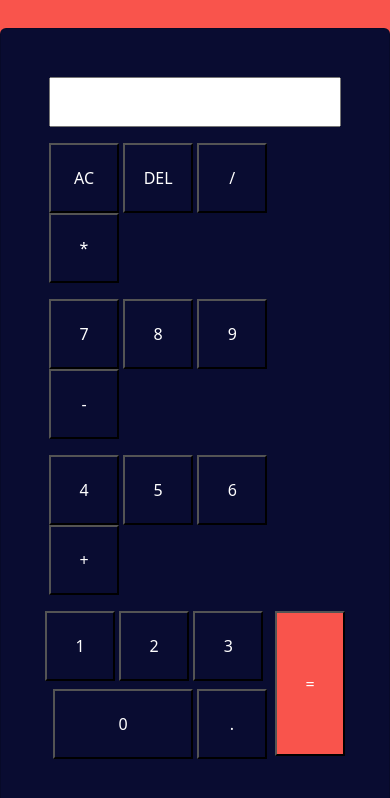
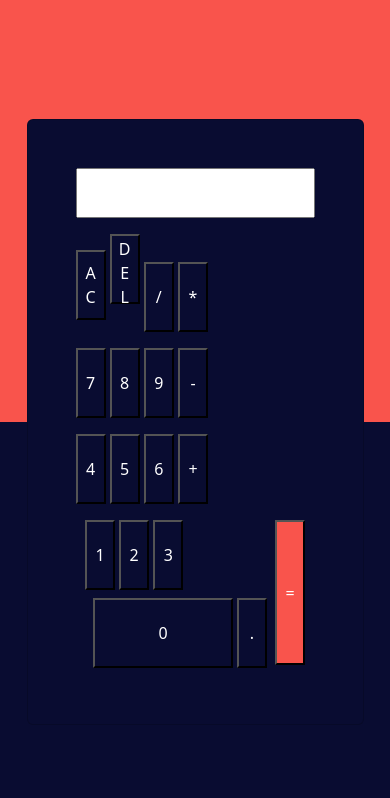
Before and after one commit to aziz-gargouri/calculator, a plain HTML site: page index.html in a window 390 px wide. Drawn offline with nearby package versions, Linux system fonts and the light colour scheme.

Commit message:
calculator 100% done

```diff
--- a/style.css
+++ b/style.css
@@ -10,3 +10,14 @@ input{
 .shadow{
     box-shadow: none!important;
 }
+
+@media  screen and ( max-width:390px) {
+    button {
+        width: 30px;
+    }
+    body {
+        padding: 10px;
+    }
+
+
+}
```
